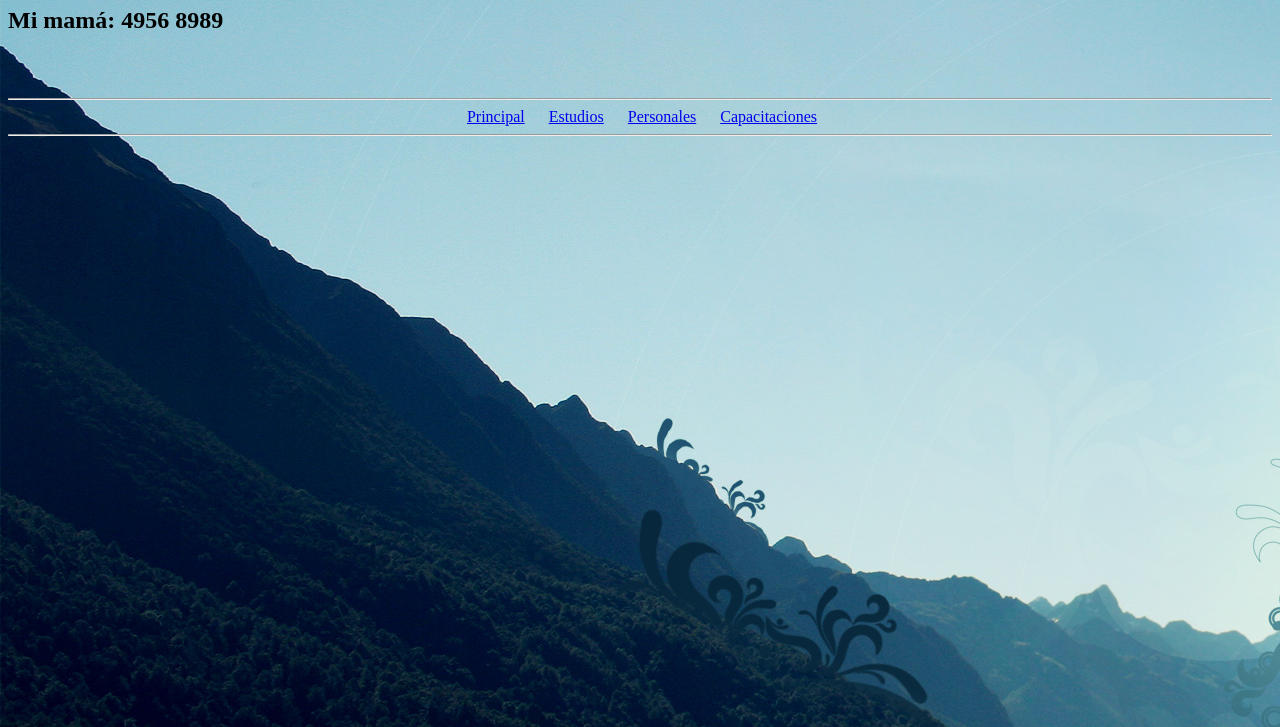
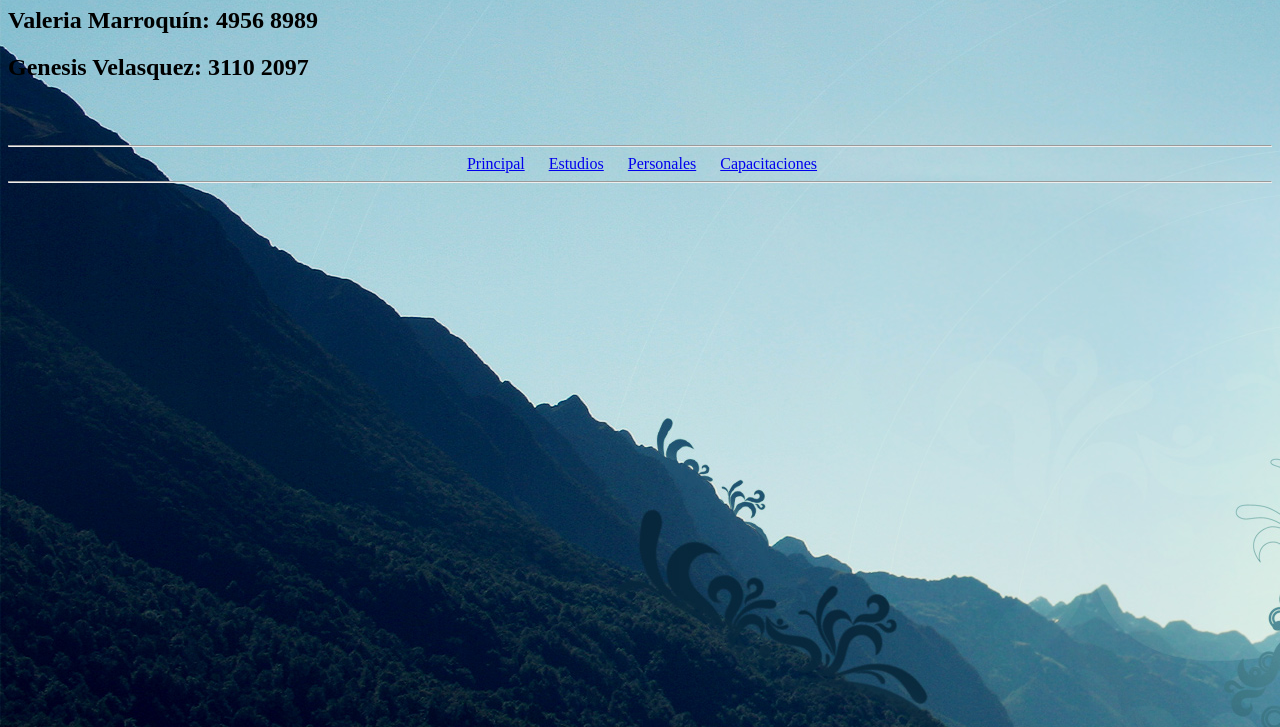
Before and after one commit to Moises070/Bach, a plain HTML site: page html/cuatro.html in a window 1280 px wide. Shown: the part 73-800 px from the top of the page. Drawn offline with Linux system fonts and the light colour scheme.

Commit message:
Update cuatro.html

```diff
--- a/html/cuatro.html
+++ b/html/cuatro.html
@@ -7,7 +7,8 @@
 <body  background="/Bach/imagenes/fondo2.jpg">
 	<h1>Referencias</h1>
 
-	<h2>Mi mamá: 4956 8989</h2>
+	<h2>Valeria Marroquín: 4956 8989</h2>
+	<h2>Genesis Velasquez: 3110 2097</h2>
 	<br>
 	<br>
 	<hr>
```
